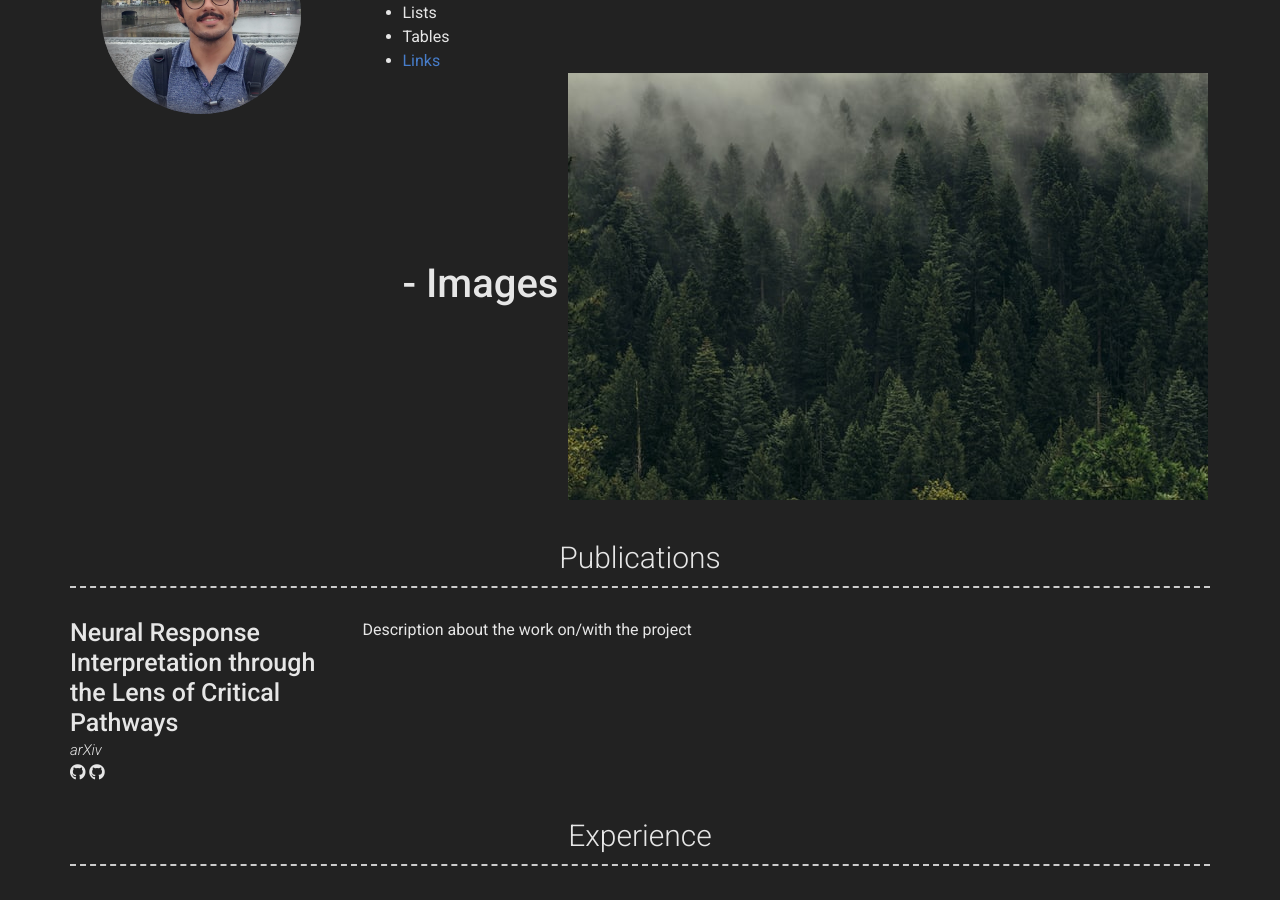
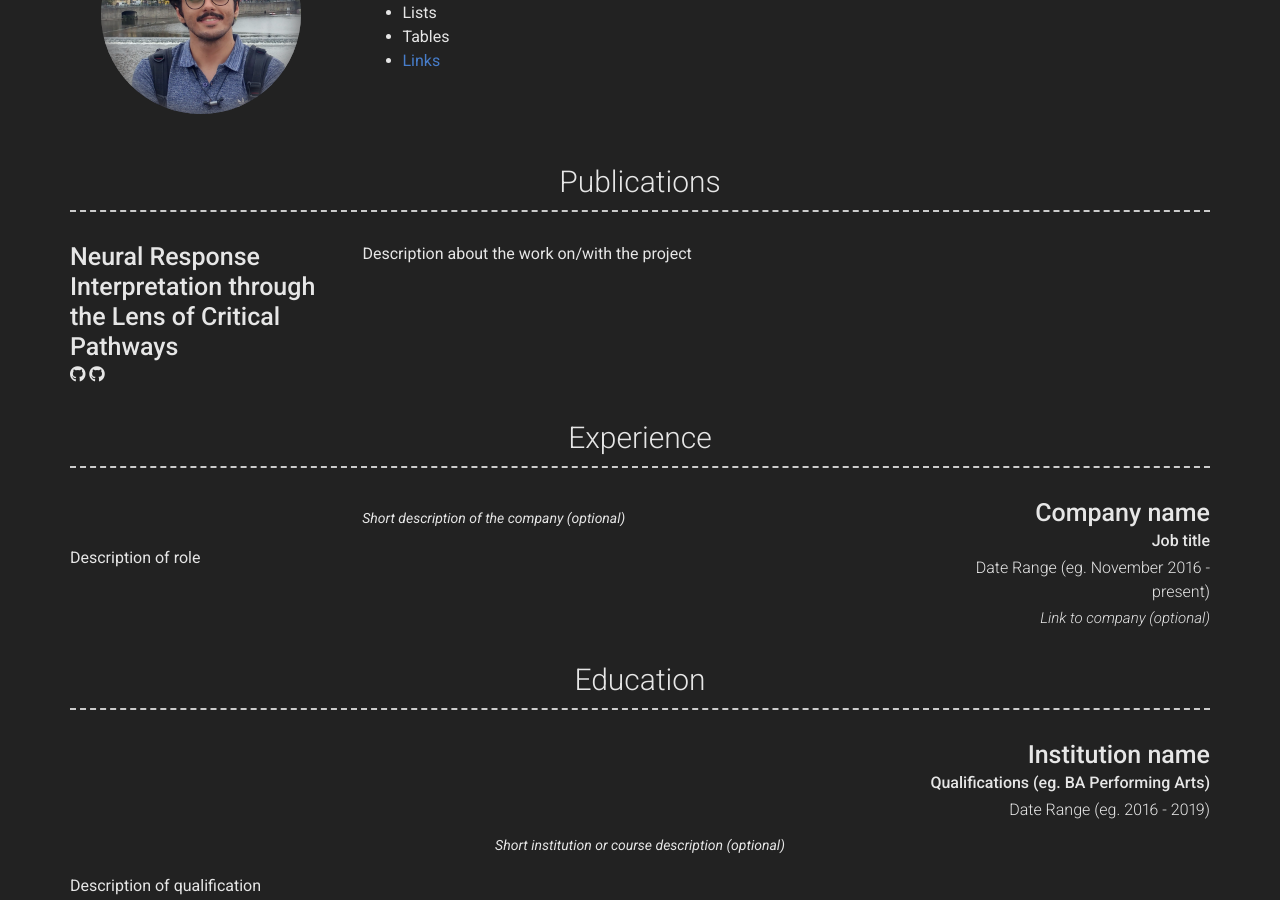
Before and after one commit to Soroosh-Bsl/soroosh-bsl.github.io, a Jekyll site: the page built from index.md, in a window 1280 px wide and 900 px high, scrolled down 365 px. Built offline with Jekyll 4.4.1, drawn with Linux system fonts in a browser that asks for light colours; nearby versions of some CDN libraries; a style sheet for code colours, icons or effects is not loaded.

Commit message:
pubs update

```diff
--- a/_config.yml
+++ b/_config.yml
@@ -60,16 +60,15 @@
     - Lists
     - Tables
     - <a href="google.com">Links</a>
-  #  - Images ![alt text](/images/landscape-trees.jpg "Trees")
 
 content:
   - title: Publications # Title for the section
     layout: list # Type of content section (list/text)
     content:
-      - layout: left
+      - layout: center
         title: Neural Response Interpretation through the Lens of Critical Pathways
-        link: https://arxiv.org/abs/2103.16886
-        link_text: arXiv
+        #link: https://arxiv.org/abs/2103.16886
+        #link_text: arXiv
         additional_links:
           - title:  Pathway-Grad Code
             icon: fab fa-github
```
